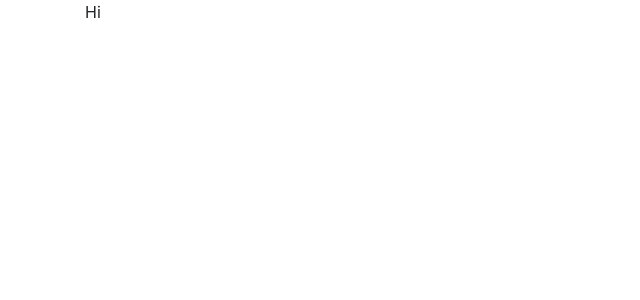
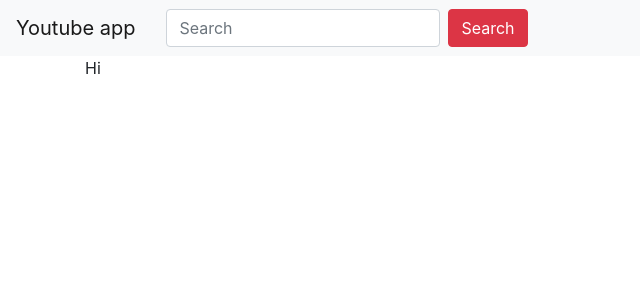
Before and after one commit to denisdenes/youtube-app, a React (Create React App) app: page / in a window 1280 px wide. Shown: the top 300 px of the page, without its empty margins (0-640 px from the left). Built offline with nearby package versions, Linux system fonts and the light colour scheme.

Commit message:
Add navbar

```diff
--- /dev/null
+++ b/src/components/Navbar/index.js
@@ -0,0 +1,31 @@
+import React     from 'react';
+import PropTypes from 'prop-types';
+
+export const Navbar = ({ brand }) => {
+  return (
+    <nav className="navbar navbar-expand-lg navbar-light bg-light">
+      <a className="navbar-brand" href="#">{ brand }</a>
+      <button className="navbar-toggler" type="button" data-toggle="collapse" data-target="#navbarSupportedContent"
+              aria-controls="navbarSupportedContent" aria-expanded="false" aria-label="Toggle navigation">
+        <span className="navbar-toggler-icon"/>
+      </button>
+
+      <div className="collapse navbar-collapse" id="navbarSupportedContent">
+        <div className="container">
+          <form className="form-inline my-2 my-lg-0">
+            <input className="form-control mr-sm-2" type="search" placeholder="Search" aria-label="Search"/>
+            <button className="btn btn-secondary my-2 my-sm-0" type="submit">Search</button>
+          </form>
+        </div>
+      </div>
+    </nav>
+  );
+};
+
+Navbar.propTypes = {
+  brand: PropTypes.string
+};
+
+Navbar.defaultProps = {
+  brand: "Brand"
+};
--- a/src/pages/Home/index.js
+++ b/src/pages/Home/index.js
@@ -1,14 +1,18 @@
 import React         from 'react';
 import { connect }   from 'react-redux';
 import { Container } from "../../components/external/Grid";
+import { Navbar }    from "../../components/Navbar";
 
 class HomeClass extends React.Component {
 
   render() {
     return (
-      <Container>
-        Hi
-      </Container>
+      <>
+        <Navbar brand="Youtube app"/>
+        <Container>
+          Hi
+        </Container>
+      </>
     );
   }
 }
```
